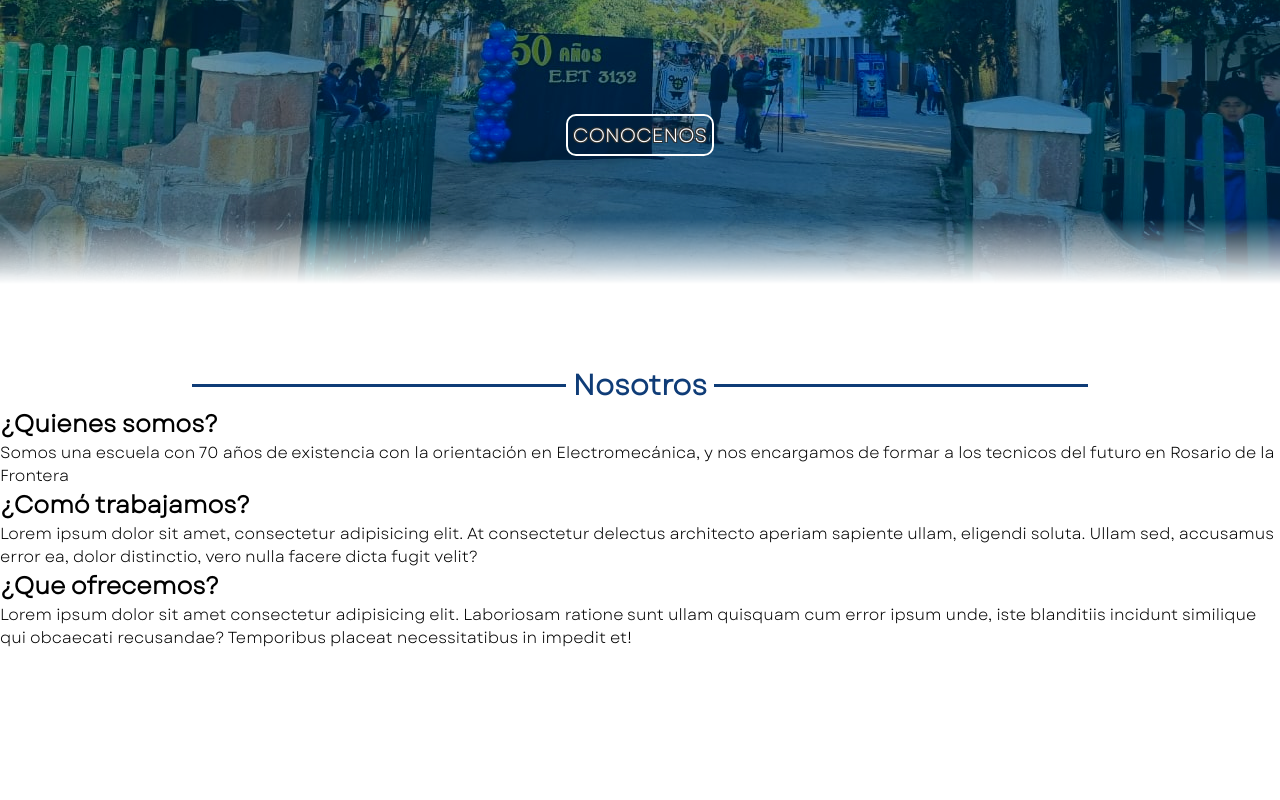
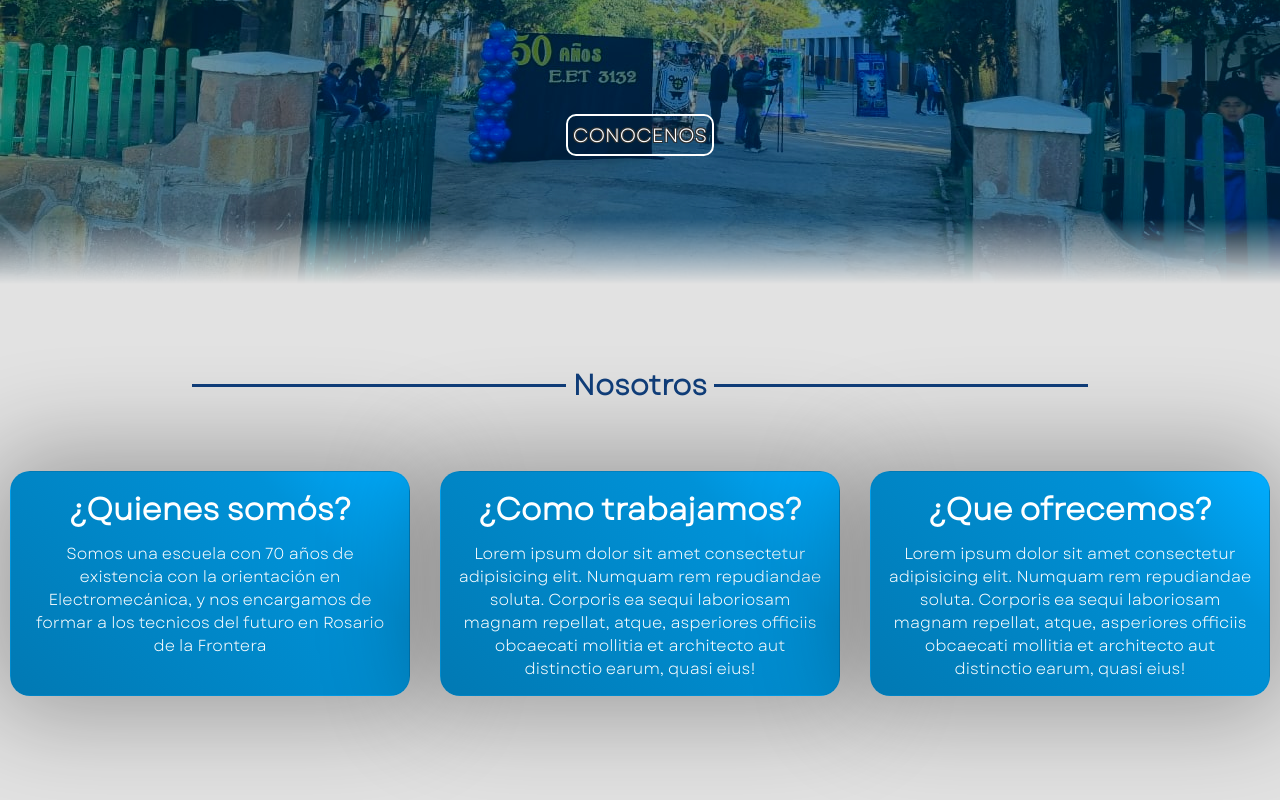
Before and after one commit to RauEri/EET-landpage, a React (Create React App) app: page / in a window 1280 px wide. Shown: the part 366-1166 px from the top of the page. Built offline with nearby package versions, Linux system fonts and the light colour scheme.

Commit message:
Modificando los estilos para lar targetas de Nosotros

```diff
--- a/package.json
+++ b/package.json
@@ -2,17 +2,19 @@
   "name": "eet-landpage",
   "version": "0.1.0",
   "private": true,
+  "homepage": "http:/RauEri.github.io/eet-landpage",
   "dependencies": {
     "@testing-library/jest-dom": "^5.17.0",
     "@testing-library/react": "^13.4.0",
     "@testing-library/user-event": "^13.5.0",
-    "gh-pages": "^6.1.1",
     "react": "^18.3.1",
     "react-dom": "^18.3.1",
     "react-scripts": "5.0.1",
     "web-vitals": "^2.1.4"
   },
   "scripts": {
+    "predeploy": "npm run build",
+    "deploy": "gh-pages -d build",
     "start": "react-scripts start",
     "build": "react-scripts build",
     "test": "react-scripts test",
--- a/src/App.css
+++ b/src/App.css
@@ -126,6 +126,17 @@
 }
 /* Fin del divisor */
 
+.nosotros {
+  display: flex;
+  flex-direction: column;
+  justify-content: center;
+  text-align: center;
+  align-items: center;
+  width: 100%;
+}
+
+/* Espacio extra para probar */
 .test {
   height: 200vh;
 }
+/* Fin del espacio, luego borrar */
--- a/src/index.css
+++ b/src/index.css
@@ -17,6 +17,7 @@ body {
     sans-serif; */
   -webkit-font-smoothing: antialiased;
   -moz-osx-font-smoothing: grayscale;
+  background-color: #e2e2e2;
 }
 
 code {
--- a/src/modules/nosotrosTarget/index.nosotros.jsx
+++ b/src/modules/nosotrosTarget/index.nosotros.jsx
@@ -1,35 +1,31 @@
 import './nosotros.style.css'
+import data from './info.data.json'
 
 export default function Nosotros() {
     return (
         <div className='informacion-nosotros'>
             <div className='content-info'>
                 <div className='encabezado'>
-                    <h2>¿Quienes somos?</h2>
+                    <h2>{data['target-1'].title}</h2>
                 </div>
                 <div className='body-info'>
-                    <p>Somos una escuela con 70 años de existencia con la orientación en Electromecánica, y nos
-                        encargamos de formar a los tecnicos del futuro en Rosario de la Frontera</p>
+                    <p>{data['target-1'].body}</p>
                 </div>
             </div>
             <div className='content-info'>
                 <div className='encabezado'>
-                    <h2>¿Comó trabajamos?</h2>
+                    <h2>{data['target-2'].title}</h2>
                 </div>
                 <div className='body-info'>
-                    <p>Lorem ipsum dolor sit amet, consectetur adipisicing elit. At consectetur delectus architecto
-                        aperiam sapiente ullam, eligendi soluta. Ullam sed, accusamus error ea, dolor distinctio, vero
-                        nulla facere dicta fugit velit?</p>
+                    <p>{data['target-2'].body}</p>
                 </div>
             </div>
             <div className='content-info'>
                 <div className='encabezado'>
-                    <h2>¿Que ofrecemos?</h2>
+                    <h2>{data['target-3'].title}</h2>
                 </div>
                 <div className='body-info'>
-                    <p>Lorem ipsum dolor sit amet consectetur adipisicing elit. Laboriosam ratione sunt ullam quisquam
-                        cum error ipsum unde, iste blanditiis incidunt similique qui obcaecati recusandae? Temporibus
-                        placeat necessitatibus in impedit et!</p>
+                    <p>{data['target-3'].body}</p>
                 </div>
             </div>
         </div>
--- /dev/null
+++ b/src/modules/nosotrosTarget/info.data.json
@@ -0,0 +1,16 @@
+{
+    "target-1": {
+        "title": "¿Quienes somós?",
+        "body": "Somos una escuela con 70 años de existencia con la orientación en Electromecánica, y nos encargamos de formar a los tecnicos del futuro en Rosario de la Frontera"
+    },
+
+    "target-2": {
+        "title": "¿Como trabajamos?",
+        "body": "Lorem ipsum dolor sit amet consectetur adipisicing elit. Numquam rem repudiandae soluta. Corporis ea sequi laboriosam magnam repellat, atque, asperiores officiis obcaecati mollitia et architecto aut distinctio earum, quasi eius!"
+    },
+
+    "target-3": {
+        "title": "¿Que ofrecemos?",
+        "body": "Lorem ipsum dolor sit amet consectetur adipisicing elit. Numquam rem repudiandae soluta. Corporis ea sequi laboriosam magnam repellat, atque, asperiores officiis obcaecati mollitia et architecto aut distinctio earum, quasi eius!"
+    }
+}
--- a/src/modules/nosotrosTarget/nosotros.style.css
+++ b/src/modules/nosotrosTarget/nosotros.style.css
@@ -0,0 +1,32 @@
+.informacion-nosotros {
+    display: flex;
+    margin-top: 50px;
+}
+
+.content-info {
+    color: white;
+    display: block;
+    justify-content: center;
+    align-items: center;
+    width: 400px;
+    height: auto;
+    text-align: center;
+    border-radius: 20px;
+    margin: 15px;
+    padding: 15px;
+    border: rgba(1, 121, 179, .2) 1px solid;
+    background: rgb(1, 121, 179);
+    transition: all .5s;
+    background: linear-gradient(45deg, rgba(1, 121, 179, 1) 0%, rgba(0, 146, 216, 1) 75%, rgba(1, 173, 255, 1) 100%);
+    box-shadow: 0px 0px 100px 20px rgba(0, 0, 0, 0.3);
+}
+
+.content-info:hover {
+    transform: scale(1.05);
+}
+
+.encabezado {
+    max-width: 100%;
+    padding-bottom: 10px;
+    font-size: 1.3rem;
+}
```
